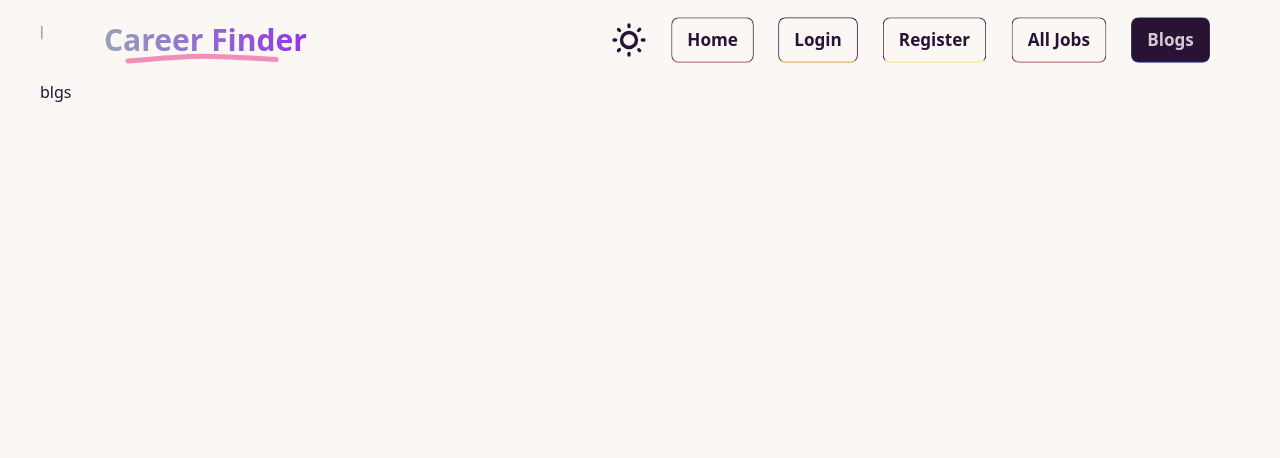
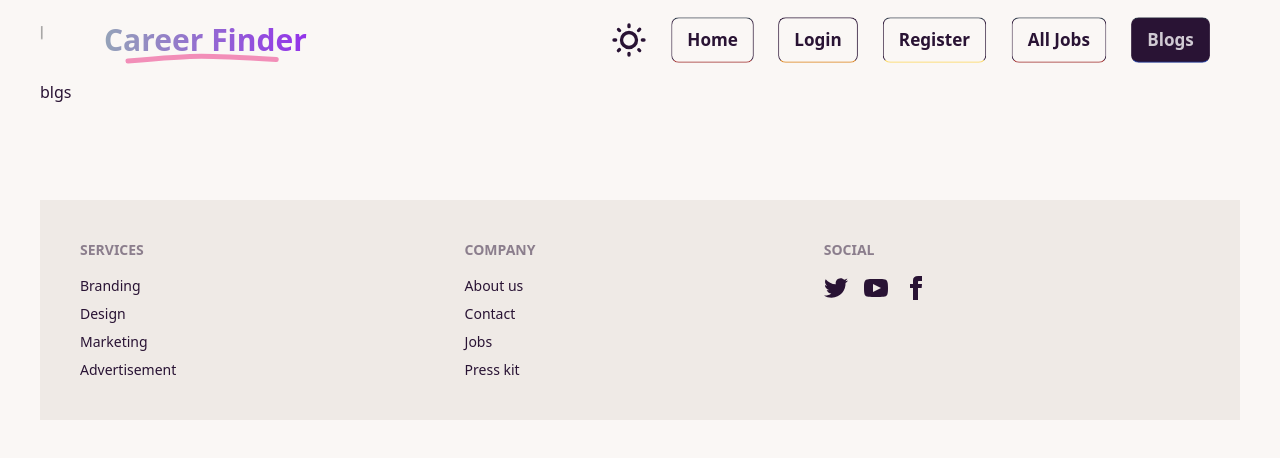
Before and after one commit to siamislam07/Career-Finder-client, a React (Vite) app: page /blogs in a window 1280 px wide. Shown: the top 458 px of the page. Built offline with nearby package versions, Linux system fonts and the light colour scheme; no server answers.

Commit message:
footer added

```diff
--- a/src/components/Footer.jsx
+++ b/src/components/Footer.jsx
@@ -3,7 +3,30 @@
 const Footer = () => {
     return (
         <ContentCenter>
-
+            <footer className="footer mt-24  p-10 bg-base-200 text-base-content">
+            <nav >
+                <header className="footer-title">Services</header>
+                <a className="link link-hover">Branding</a>
+                <a className="link link-hover">Design</a>
+                <a className="link link-hover">Marketing</a>
+                <a className="link link-hover">Advertisement</a>
+            </nav>
+            <nav>
+                <header className="footer-title">Company</header>
+                <a className="link link-hover">About us</a>
+                <a className="link link-hover">Contact</a>
+                <a className="link link-hover">Jobs</a>
+                <a className="link link-hover">Press kit</a>
+            </nav>
+            <nav>
+                <header className="footer-title">Social</header>
+                <div className="grid grid-flow-col gap-4">
+                    <a><svg xmlns="http://www.w3.org/2000/svg" width="24" height="24" viewBox="0 0 24 24" className="fill-current"><path d="M24 4.557c-.883.392-1.832.656-2.828.775 1.017-.609 1.798-1.574 2.165-2.724-.951.564-2.005.974-3.127 1.195-.897-.957-2.178-1.555-3.594-1.555-3.179 0-5.515 2.966-4.797 6.045-4.091-.205-7.719-2.165-10.148-5.144-1.29 2.213-.669 5.108 1.523 6.574-.806-.026-1.566-.247-2.229-.616-.054 2.281 1.581 4.415 3.949 4.89-.693.188-1.452.232-2.224.084.626 1.956 2.444 3.379 4.6 3.419-2.07 1.623-4.678 2.348-7.29 2.04 2.179 1.397 4.768 2.212 7.548 2.212 9.142 0 14.307-7.721 13.995-14.646.962-.695 1.797-1.562 2.457-2.549z"></path></svg></a>
+                    <a><svg xmlns="http://www.w3.org/2000/svg" width="24" height="24" viewBox="0 0 24 24" className="fill-current"><path d="M19.615 3.184c-3.604-.246-11.631-.245-15.23 0-3.897.266-4.356 2.62-4.385 8.816.029 6.185.484 8.549 4.385 8.816 3.6.245 11.626.246 15.23 0 3.897-.266 4.356-2.62 4.385-8.816-.029-6.185-.484-8.549-4.385-8.816zm-10.615 12.816v-8l8 3.993-8 4.007z"></path></svg></a>
+                    <a><svg xmlns="http://www.w3.org/2000/svg" width="24" height="24" viewBox="0 0 24 24" className="fill-current"><path d="M9 8h-3v4h3v12h5v-12h3.642l.358-4h-4v-1.667c0-.955.192-1.333 1.115-1.333h2.885v-5h-3.808c-3.596 0-5.192 1.583-5.192 4.615v3.385z"></path></svg></a>
+                </div>
+            </nav>
+        </footer>
         </ContentCenter>
     )
 };
--- a/src/components/SideBar.jsx
+++ b/src/components/SideBar.jsx
@@ -62,25 +62,25 @@
                             </a>
                         </li>
 
-                        <li><a onClick={handleLogOut} className="mt-1 rounded-lg text-lg font-extralight">Logout</a></li>
+
                     </ul>
                 </div>
                 : ''
         }
 
 
-            <li><NavLink to='/' onClick={navigate} className="mt-1 rounded-lg text-lg font-extralight">Home</NavLink></li>
-            { user ? "": <><li><NavLink to='/login' onClick={navigate2} className='rounded-lg text-lg font-extralight'>login</NavLink></li>
-            <li><NavLink to='/register' onClick={navigate3} className="rounded-lg text-lg font-extralight">Register</NavLink></li>
+            <li><NavLink to='/'  className="mt-1 rounded-lg text-lg font-extralight">Home</NavLink></li>
+            { user ? "": <><li><NavLink to='/login'  className='rounded-lg text-lg font-extralight'>login</NavLink></li>
+            <li><NavLink to='/register'  className="rounded-lg text-lg font-extralight">Register</NavLink></li>
             </>}
 
             {user && <>
-                <li><NavLink to='/addjob' onClick={navigate3} className="rounded-lg text-lg font-extralight">Add Job</NavLink></li>
-                <li><NavLink to='/myjobs' onClick={navigate3} className="rounded-lg text-lg font-extralight">My Jobs</NavLink></li>
-                <li><NavLink to='/appliedjobs' onClick={navigate3} className="rounded-lg text-lg font-extralight">Applied Jobs</NavLink></li>
-                <li><NavLink to='/alljobs' onClick={navigate3} className="rounded-lg text-lg font-extralight">All Jobs</NavLink></li>
-                <li><NavLink to='/blogs' onClick={navigate3} className="rounded-lg text-lg font-extralight">Blogs</NavLink></li>
-
+                <li><NavLink to='/addjob'  className="rounded-lg text-lg font-extralight">Add Job</NavLink></li>
+                <li><NavLink to='/myjobs'  className="rounded-lg text-lg font-extralight">My Jobs</NavLink></li>
+                <li><NavLink to='/appliedjobs' className="rounded-lg text-lg font-extralight">Applied Jobs</NavLink></li>
+                <li><NavLink to='/alljobs'  className="rounded-lg text-lg font-extralight">All Jobs</NavLink></li>
+                <li><NavLink to='/blogs'  className="rounded-lg text-lg font-extralight">Blogs</NavLink></li>
+                <li><a onClick={handleLogOut} className=" rounded-lg text-lg font-extralight">Logout</a></li>
             </>
 
             }
--- a/src/page/AddJob.jsx
+++ b/src/page/AddJob.jsx
@@ -4,6 +4,7 @@
 import axios from "axios";
 import { toast } from "react-toastify";
 import useAuth from "../hooks/useAuth";
+import Footer from "../components/Footer";
 
 const { RangePicker } = DatePicker
 
@@ -167,6 +168,7 @@
                 </form>
 
             </div>
+            <Footer />
         </ContentCenter>
     );
 };
--- a/src/page/AllJobs/AllJobs.jsx
+++ b/src/page/AllJobs/AllJobs.jsx
@@ -2,6 +2,7 @@
 import useAxios from "../../hooks/useAxios";
 import ContentCenter from "../../utilites/ContentCenter.jsx/ContentCenter";
 import JobsRow from "./JobsRow";
+import Footer from "../../components/Footer";
 
 const AllJobs = () => {
     const [data, setData] = useState([]);
@@ -88,6 +89,8 @@
                     </tbody>
                 </table>
             </div>
+
+            <Footer />
         </ContentCenter>
     );
 };
--- a/src/page/AppliedJobs.jsx
+++ b/src/page/AppliedJobs.jsx
@@ -1,9 +1,13 @@
+import Footer from "../components/Footer";
+import ContentCenter from "../utilites/ContentCenter.jsx/ContentCenter";
 
 const AppliedJobs = () => {
     return (
-        <div>
+        <ContentCenter>
             applied j obs
-        </div>
+
+            <Footer />
+        </ContentCenter>
     );
 };
 
--- a/src/page/Blogs.jsx
+++ b/src/page/Blogs.jsx
@@ -1,9 +1,12 @@
+import Footer from "../components/Footer";
 import ContentCenter from "../utilites/ContentCenter.jsx/ContentCenter";
 
 const Blogs = () => {
     return (
         <ContentCenter>
             <h2>blgs</h2>
+
+            <Footer />
         </ContentCenter>
     );
 };
--- a/src/page/Details.jsx
+++ b/src/page/Details.jsx
@@ -1,6 +1,7 @@
 import { useLoaderData } from "react-router-dom";
 import ContentCenter from "../utilites/ContentCenter.jsx/ContentCenter";
 import ApplyModal from "../components/ApplyModal";
+import Footer from "../components/Footer";
 
 const Details = () => {
     const details = useLoaderData()
@@ -50,6 +51,8 @@
                 </div>
             </div>
 
+
+            <Footer />
         </ContentCenter>
     );
 };
--- a/src/page/MyJobs.jsx
+++ b/src/page/MyJobs.jsx
@@ -2,6 +2,7 @@
 import ContentCenter from "../utilites/ContentCenter.jsx/ContentCenter";
 import useAxios from "../hooks/useAxios";
 import useAuth from "../hooks/useAuth";
+import Footer from "../components/Footer";
 
 const MyJobs = () => {
     const {user} = useAuth()
@@ -65,6 +66,9 @@
                     </tbody>
                 </table>
             </div>
+
+
+            <Footer />
         </ContentCenter>
     );
 };
```
